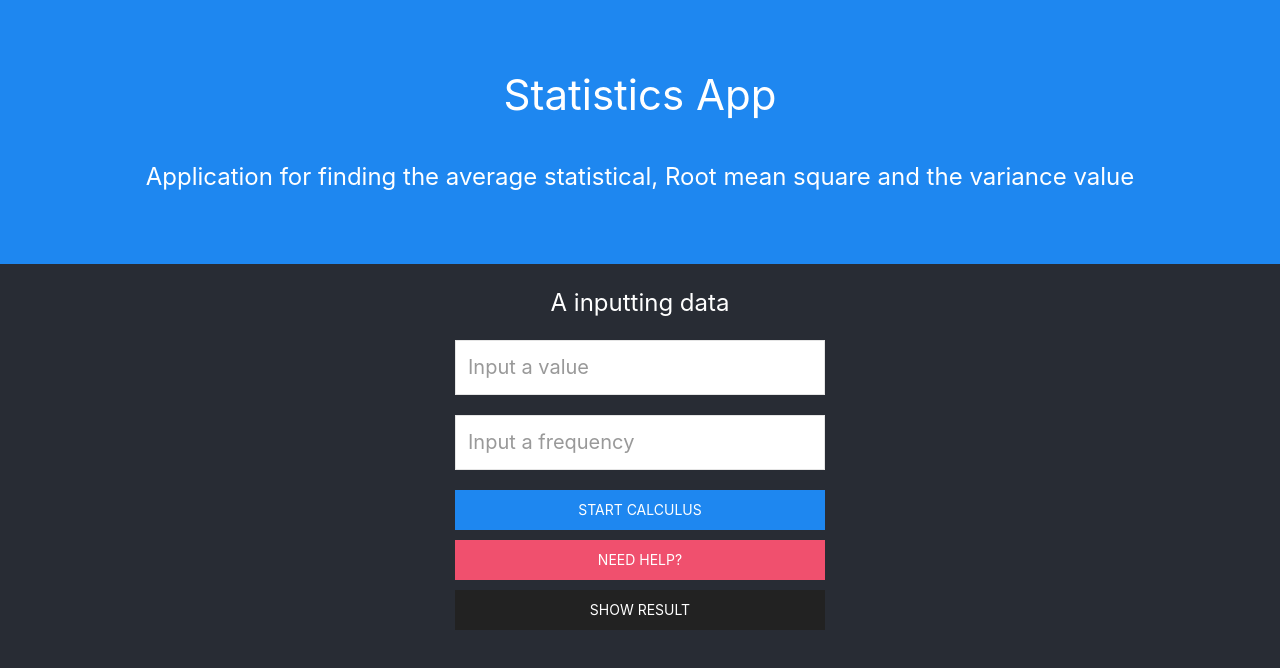
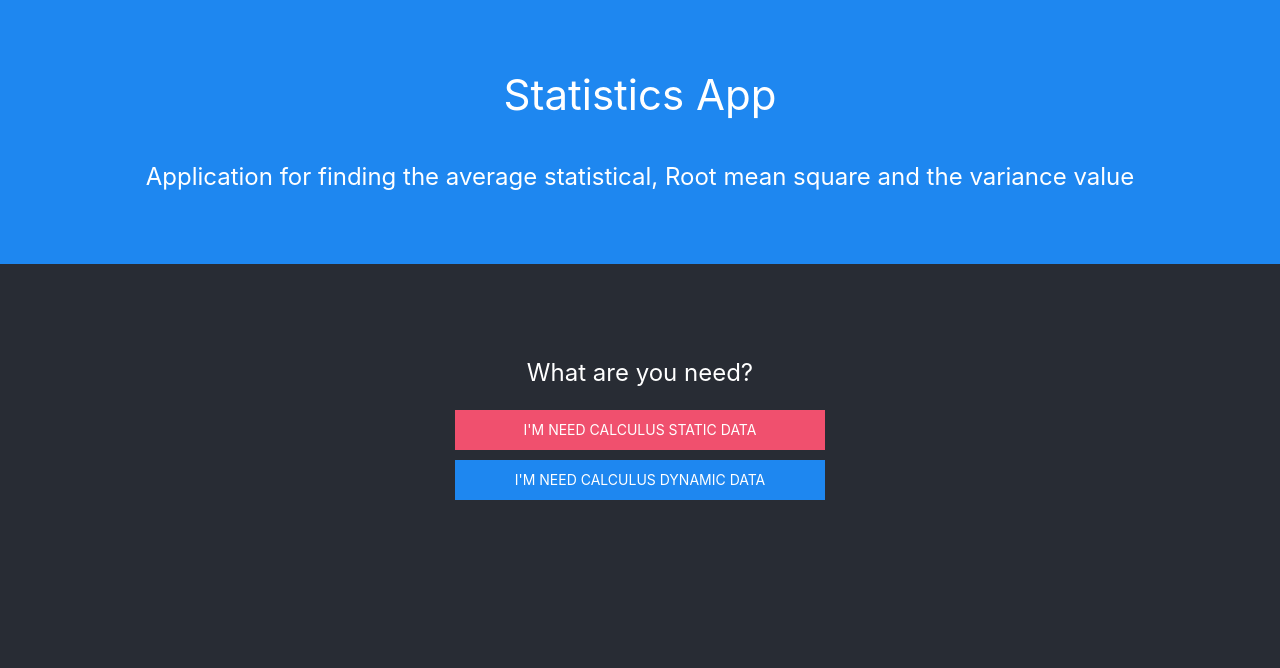
Before and after one commit to faramozzayw/Statistics-App, a React (Create React App) app: page / in a window 1280 px wide. Shown: the top 668 px of the page. Built offline with nearby package versions, Linux system fonts and the light colour scheme.

Commit message:
Added opportunity to choose of type task

```diff
--- a/src/components/App.js
+++ b/src/components/App.js
@@ -1,15 +1,45 @@
 import React, { Component } from 'react';
 import '../css/App.css';
 import Jumbotron from './Jumbotron';
-import Form from './Form';
+import StaticForm from './StaticForm';
+import SelectForm from './SelectForm';
 
 class App extends Component {
+  state = {
+    select: false,
+    DynamicForm: false,
+    StaticForm: false
+  }
+
+  selectChange = e => {
+    e === 'static' ? this.setState({
+      StaticForm: true,
+      select: true
+    }) : this.setState({
+      DynamicForm: true,
+      select: true
+    });
+  }
+
+  returnBackClick = e =>
+    this.setState({
+      select: false,
+      DynamicForm: false,
+      StaticForm: false
+    })
+
   render() {
+    const selectForm = !this.state.select && <SelectForm selectChange={this.selectChange} />
+    console.log(this.state);
+    const staticFrom = this.state.StaticForm && <StaticForm />;
     return (
       <div className="App">
         <Jumbotron />
         <main className="App-body">
-          <Form/>
+          {staticFrom}
+          {/*<Form />
+          <Form />*/}
+          {selectForm}
         </main>
       </div>
     );
--- /dev/null
+++ b/src/components/SelectForm.jsx
@@ -0,0 +1,25 @@
+import React, { Component } from 'react';
+
+export default class SelectForm extends Component {
+	handleClick = e => this.props.selectChange(e.target.name)
+
+	render() {
+		return(
+			<section className="uk-section">
+		  	<div className="uk-container uk-width-large">
+		  	  <h1 className="uk-legend">What are you need?</h1>
+		  	  <button
+		  	  	className="uk-button uk-button-danger uk-width-1-1 uk-margin-small-bottom"
+		  	  	onClick={this.handleClick.bind(this)}
+		  	  	name="static"
+		  	  >I'm need calculus static data</button>
+		  	  <button
+		  	  	className="uk-button uk-button-primary uk-width-1-1 uk-margin-small-bottom"
+		  	  	onClick={this.handleClick.bind(this)}
+		  	  	name="dynamic"
+		  	  >I'm need calculus dynamic data</button>
+		  	</div>
+			</section>
+		);
+	};
+};
--- a/src/components/Form.jsx
+++ b/src/components/StaticForm.jsx
@@ -6,7 +6,7 @@ import ParseToArray from './../modules/ParseToArray';
 import Card from './Card';
 import HelpCard from './HelpCard';
 
-export default class Form extends Component {
+export default class StaticForm extends Component {
 	state = {
 		x:'',
 		n: '',
```
Also changed, not shown: src/components/DynamicForm.jsx (added).
